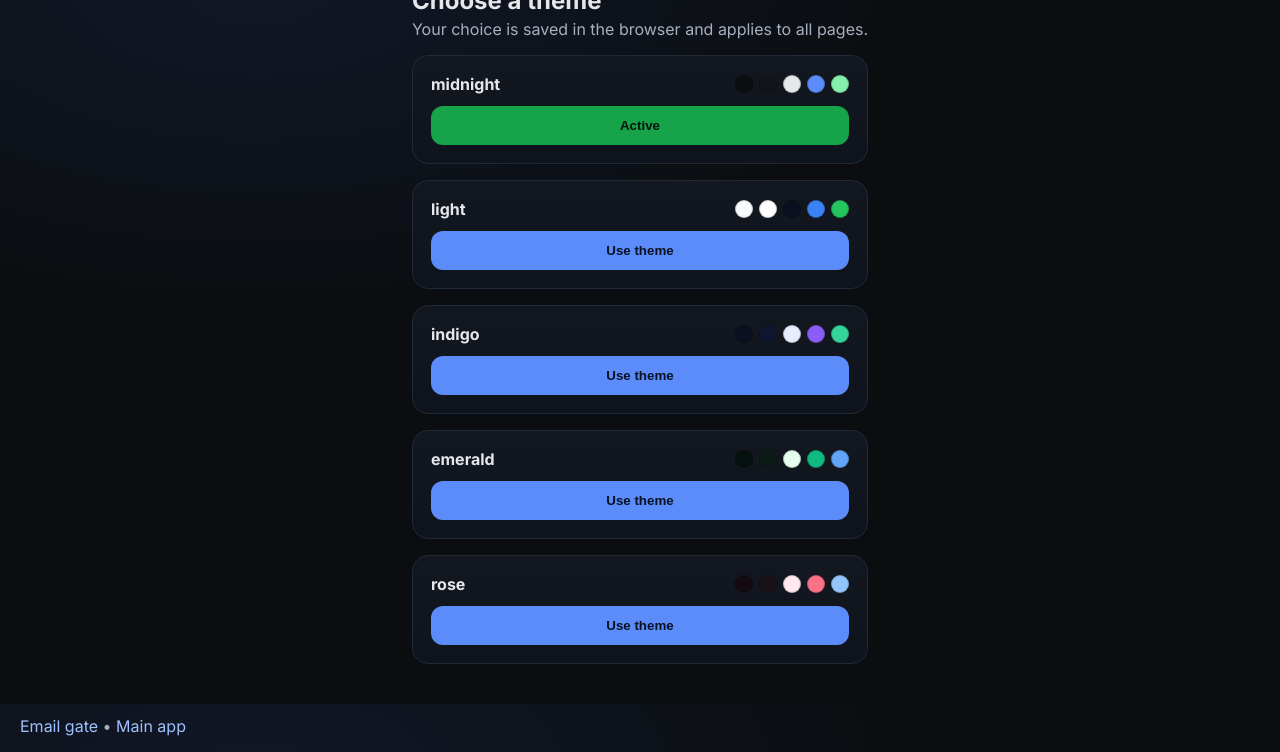
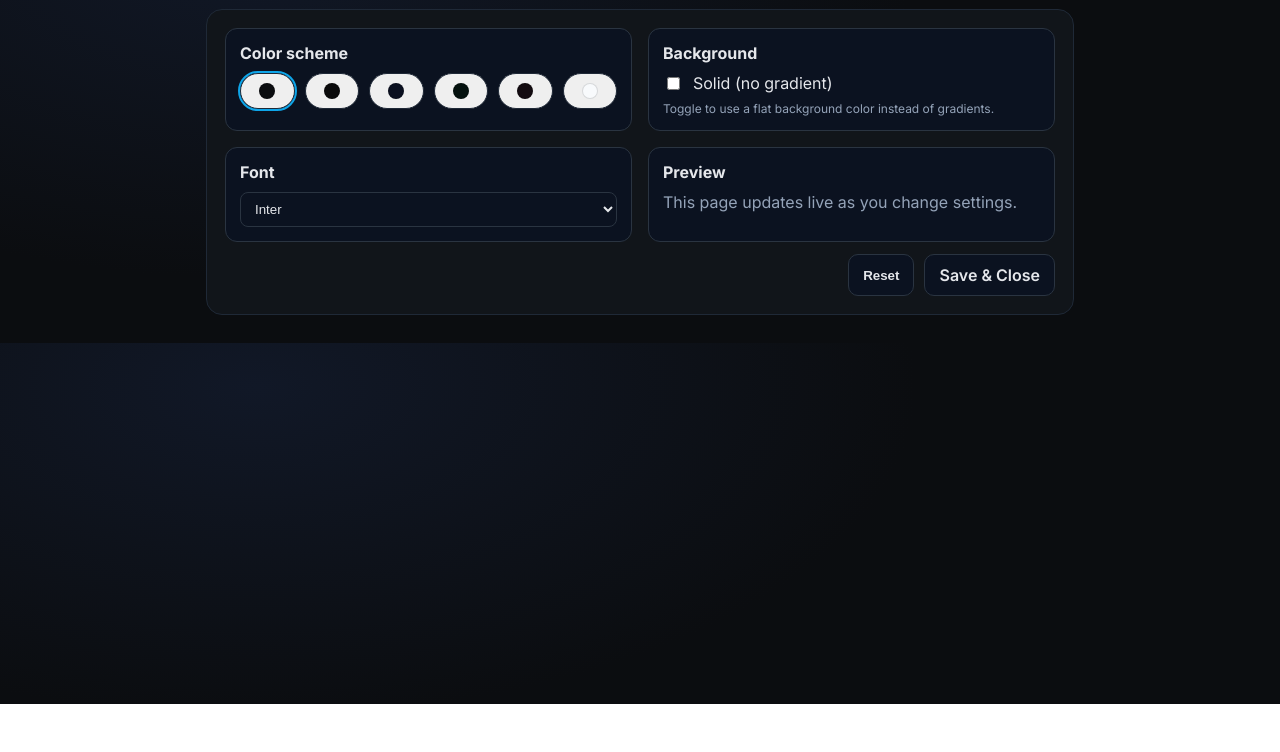
Before and after one commit to mfarhanwaqar-arch/brand-aggregator, a plain HTML site: page theme.html in a window 1280 px wide. Shown: the part 96-848 px from the top of the page. After the commit the page ends 800 px from the top, so only its background shows below. Drawn offline with Linux system fonts and the light colour scheme.

Commit message:
Update theme.html

```diff
--- a/theme.html
+++ b/theme.html
@@ -3,96 +3,179 @@
 <head>
   <meta charset="utf-8" />
   <meta name="viewport" content="width=device-width, initial-scale=1" />
-  <title>Theme • ads crafted</title>
+  <title>Theme Settings • Ads Tools</title>
+
   <link rel="preconnect" href="https://fonts.googleapis.com">
   <link rel="preconnect" href="https://fonts.gstatic.com" crossorigin>
-  <link href="https://fonts.googleapis.com/css2?family=Inter:wght@400;600;700&display=swap" rel="stylesheet">
+  <link href="https://fonts.googleapis.com/css2?family=Inter:wght@400;600;700&family=Plus+Jakarta+Sans:wght@400;600;700&family=Poppins:wght@400;600;700&family=IBM+Plex+Sans:wght@400;600;700&display=swap" rel="stylesheet">
+
+  <!-- Apply saved theme first -->
+  <script>
+    (function(){
+      try{
+        const vars = JSON.parse(localStorage.getItem('ac_theme_vars')||'null');
+        if (vars) Object.entries(vars).forEach(([k,v])=>document.documentElement.style.setProperty(`--${k}`, v));
+        const appBg = localStorage.getItem('ac_theme_appbg');
+        if (appBg) document.documentElement.style.setProperty('--app-bg', appBg);
+        const font = localStorage.getItem('ac_theme_font');
+        if (font) document.documentElement.style.setProperty('--font', font);
+      }catch(e){}
+    })();
+  </script>
+
   <style>
-    :root{--bg:#0b0d10;--panel:#11151a;--text:#e6e7eb;--muted:#a7b0be;--accent:#5b8cfa;--accent2:#86efac;--r:16px}
-    *{box-sizing:border-box} html,body{height:100%}
-    body{margin:0;font-family:Inter,system-ui,-apple-system,Segoe UI,Roboto,Arial;color:var(--text);
-      background:radial-gradient(1200px 600px at 20% 10%,#111827 0%,#0b0d10 55%),linear-gradient(180deg,#0b0d10 0%,#090b0f 100%);
-      display:grid;grid-template-rows:auto 1fr auto;min-height:100vh}
-    header,footer{padding:16px 20px;color:var(--muted)}
-    header a, footer a{color:#9ec1ff;text-decoration:none}
-    .wrap{padding:24px 20px;max-width:1000px;margin:0 auto}
-    h1{margin:6px 0 4px;font-size:24px}
-    p.sub{margin:0 0 16px;color:var(--muted)}
-    .grid{display:grid;grid-template-columns:repeat(auto-fill,minmax(240px,1fr));gap:16px}
-    .card{background:linear-gradient(180deg,#121720 0%,#0f141c 100%);border:1px solid #1f2937;border-radius:var(--r);padding:18px}
-    .row{display:flex;align-items:center;justify-content:space-between;gap:10px}
-    .name{font-weight:700}
-    .swatches{display:flex;gap:6px}
-    .dot{width:18px;height:18px;border-radius:999px;border:1px solid #0003}
-    .btn{margin-top:12px;width:100%;cursor:pointer;border:0;border-radius:12px;padding:12px 14px;font-weight:700;
-      background:var(--accent);color:#081222}
-    .active{background:#16a34a;color:#03140c}
-    .note{margin-top:6px;color:var(--muted);font-size:12px}
+    :root{
+      --bg:#0b0d10;--panel:#11151a;--text:#e6e7eb;--muted:#a7b0be;--line:#1f2937;--brand:#22c55e;--ac:#0ea5e9;
+      --app-bg: radial-gradient(1200px 600px at 20% 10%,#111827 0%,#0b0d10 55%), linear-gradient(180deg,#0b0d10 0%,#090b0f 100%);
+      --font: Inter, system-ui, Arial, sans-serif;
+    }
+    *{box-sizing:border-box}
+    body{margin:0;font-family:var(--font);background:var(--app-bg);color:var(--text)}
+    .wrap{max-width:900px;margin:28px auto;padding:0 16px}
+    header{display:flex;align-items:center;justify-content:space-between;margin-bottom:12px}
+    a.btn,button.btn{appearance:none;border:1px solid #2a3441;background:#0b1220;color:var(--text);padding:10px 14px;border-radius:10px;font-weight:600;text-decoration:none;display:inline-block;cursor:pointer}
+    main{background:var(--panel);border:1px solid var(--line);border-radius:16px;padding:18px}
+    h1{margin:0 0 6px}
+    .muted{color:var(--muted)}
+    .grid{display:grid;grid-template-columns:1fr 1fr;gap:16px}
+    .section{background:#0b1220;border:1px solid #2a3441;border-radius:12px;padding:14px}
+    .section h3{margin:0 0 10px;font-size:16px}
+    .swatches{display:grid;grid-template-columns:repeat(6,1fr);gap:10px}
+    .swatch{height:36px;border-radius:999px;border:1px solid var(--line);cursor:pointer;display:flex;align-items:center;justify-content:center}
+    .swatch .dot{width:16px;height:16px;border-radius:999px;border:1px solid #0002}
+    .swatch.active{outline:2px solid var(--ac)}
+    label.row{display:flex;align-items:center;gap:10px}
+    select{background:#0b1220;border:1px solid #2a3441;color:var(--text);border-radius:8px;padding:8px 10px;width:100%}
+    .footer{display:flex;gap:10px;flex-wrap:wrap;justify-content:flex-end;margin-top:12px}
+    .reset{background:transparent}
   </style>
 </head>
 <body>
-  <header>← <a href="./app.html">Back to app</a></header>
   <div class="wrap">
-    <h1>Choose a theme</h1>
-    <p class="sub">Your choice is saved in the browser and applies to all pages.</p>
+    <header>
+      <div>
+        <h1>Theme Settings</h1>
+        <p class="muted" style="margin:0">Pick colors, background & font. Saved to your browser and applied across pages.</p>
+      </div>
+      <a class="btn" href="./app.html">← Back to App</a>
+    </header>
 
-    <div id="grid" class="grid"></div>
-    <p id="msg" class="note"></p>
+    <main>
+      <div class="grid">
+        <div class="section">
+          <h3>Color scheme</h3>
+          <div id="schemeGrid" class="swatches"></div>
+        </div>
+
+        <div class="section">
+          <h3>Background</h3>
+          <label class="row"><input id="solidBg" type="checkbox"> Solid (no gradient)</label>
+          <p class="muted" style="margin:8px 0 0;font-size:12px">Toggle to use a flat background color instead of gradients.</p>
+        </div>
+
+        <div class="section">
+          <h3>Font</h3>
+          <select id="fontSel">
+            <option value='Inter, system-ui, Arial, sans-serif'>Inter</option>
+            <option value='"Plus Jakarta Sans", Inter, system-ui, Arial, sans-serif'>Plus Jakarta Sans</option>
+            <option value='Poppins, Inter, system-ui, Arial, sans-serif'>Poppins</option>
+            <option value='"IBM Plex Sans", Inter, system-ui, Arial, sans-serif'>IBM Plex Sans</option>
+          </select>
+        </div>
+
+        <div class="section">
+          <h3>Preview</h3>
+          <p class="muted" style="margin:0">This page updates live as you change settings.</p>
+        </div>
+      </div>
+
+      <div class="footer">
+        <button id="resetTheme" class="btn reset" type="button">Reset</button>
+        <a class="btn" href="./app.html">Save & Close</a>
+      </div>
+    </main>
   </div>
-  <footer><a href="./index.html">Email gate</a> • <a href="./app.html">Main app</a></footer>
 
   <script>
+    // Preset palettes
     const THEMES = {
-      midnight:{ // current default
-        bg:"#0b0d10", panel:"#11151a", text:"#e6e7eb", muted:"#a7b0be", accent:"#5b8cfa", accent2:"#86efac"
-      },
-      light:{
-        bg:"#f8fafc", panel:"#ffffff", text:"#0b1020", muted:"#64748b", accent:"#3b82f6", accent2:"#22c55e"
-      },
-      indigo:{
-        bg:"#0b1020", panel:"#0f1630", text:"#e8ecff", muted:"#a5b4fc", accent:"#8b5cf6", accent2:"#34d399"
-      },
-      emerald:{
-        bg:"#04110e", panel:"#0b1a16", text:"#e6ffee", muted:"#8bb3a8", accent:"#10b981", accent2:"#60a5fa"
-      },
-      rose:{
-        bg:"#130b10", panel:"#1a1116", text:"#ffe6ef", muted:"#f5a2b4", accent:"#fb7185", accent2:"#93c5fd"
-      }
+      midnight:{bg:"#0b0d10", panel:"#11151a", text:"#e5e7eb", muted:"#94a3b8", line:"#1f2937", brand:"#22c55e", ac:"#0ea5e9",
+        gradient:"radial-gradient(1200px 600px at 20% 10%,#111827 0%,#0b0d10 55%),linear-gradient(180deg,#0b0d10 0%,#090b0f 100%)"},
+      charcoal:{bg:"#0a0a0b", panel:"#121214", text:"#e6e6e7", muted:"#a1a1aa", line:"#232327", brand:"#10b981", ac:"#38bdf8",
+        gradient:"linear-gradient(180deg,#0a0a0b,#141418)"},
+      indigo:{bg:"#0b1020", panel:"#0f1630", text:"#e8ecff", muted:"#a5b4fc", line:"#2a3150", brand:"#8b5cf6", ac:"#34d399",
+        gradient:"radial-gradient(900px 480px at 15% 10%,#192044 0%,#0b1020 60%)"},
+      emerald:{bg:"#04110e", panel:"#0b1a16", text:"#e6ffee", muted:"#8bb3a8", line:"#1a2a24", brand:"#10b981", ac:"#60a5fa",
+        gradient:"linear-gradient(180deg,#04110e,#0a1613)"},
+      rose:{bg:"#130b10", panel:"#1a1116", text:"#ffe6ef", muted:"#f5a2b4", line:"#2a1a22", brand:"#fb7185", ac:"#93c5fd",
+        gradient:"radial-gradient(1000px 520px at 20% 0%,#2a1622 0%,#130b10 60%)"},
+      light:{bg:"#f8fafc", panel:"#ffffff", text:"#0b1020", muted:"#64748b", line:"#e2e8f0", brand:"#16a34a", ac:"#2563eb",
+        gradient:"linear-gradient(180deg,#f8fafc,#eef2f7)"}
     };
 
-    const grid = document.getElementById('grid');
-    const msg  = document.getElementById('msg');
-    const current = (localStorage.getItem('ac_theme')||'midnight');
+    const schemeGrid = document.getElementById('schemeGrid');
+    const solidBg = document.getElementById('solidBg');
+    const fontSel = document.getElementById('fontSel');
+    const resetTheme = document.getElementById('resetTheme');
 
-    function applyTheme(vars){
-      const r=document.documentElement;
-      Object.entries(vars).forEach(([k,v])=>r.style.setProperty(`--${k}`,v));
-      localStorage.setItem('ac_theme_vars', JSON.stringify(vars));
+    const order = ["midnight","charcoal","indigo","emerald","rose","light"];
+    schemeGrid.innerHTML = order.map(k=>{
+      const v = THEMES[k];
+      return `<button type="button" class="swatch" data-key="${k}" title="${k}">
+        <span class="dot" style="background:${v.bg}"></span>
+      </button>`;
+    }).join('');
+
+    function applyTheme(key, solid){
+      const v = THEMES[key] || THEMES.midnight;
+      const r = document.documentElement;
+      r.style.setProperty('--bg', v.bg);
+      r.style.setProperty('--panel', v.panel);
+      r.style.setProperty('--text', v.text);
+      r.style.setProperty('--muted', v.muted);
+      r.style.setProperty('--line', v.line);
+      r.style.setProperty('--brand', v.brand);
+      r.style.setProperty('--ac', v.ac);
+      r.style.setProperty('--app-bg', solid ? v.bg : v.gradient);
+      localStorage.setItem('ac_theme_vars', JSON.stringify({bg:v.bg,panel:v.panel,text:v.text,muted:v.muted,line:v.line,brand:v.brand,ac:v.ac}));
+      localStorage.setItem('ac_theme_appbg', solid ? v.bg : v.gradient);
+      localStorage.setItem('ac_theme_key', key);
+      document.querySelectorAll('.swatch').forEach(b=>b.classList.toggle('active', b.dataset.key===key));
+    }
+    function applyFont(fontVal){
+      document.documentElement.style.setProperty('--font', fontVal);
+      localStorage.setItem('ac_theme_font', fontVal);
     }
 
-    function pickTheme(key){
-      localStorage.setItem('ac_theme', key);
-      applyTheme(THEMES[key]);
-      msg.textContent = `Theme set to “${key}”. Open the app to see it applied.`;
-      [...document.querySelectorAll('.btn')].forEach(b=>b.classList.remove('active'));
-      const btn=document.getElementById('btn-'+key); if(btn) btn.classList.add('active');
-    }
+    // Load saved state
+    (function init(){
+      const savedKey = localStorage.getItem('ac_theme_key') || 'midnight';
+      const savedBg = localStorage.getItem('ac_theme_appbg');
+      const solid = savedBg ? savedBg === (THEMES[savedKey]?.bg) : false;
+      applyTheme(savedKey, solid);
+      solidBg.checked = solid;
+      document.querySelectorAll('.swatch').forEach(b=>b.classList.toggle('active', b.dataset.key===savedKey));
 
-    // Render cards
-    grid.innerHTML = Object.entries(THEMES).map(([key,vars])=>{
-      const dots = [vars.bg,vars.panel,vars.text,vars.accent,vars.accent2]
-        .map(c=>`<span class="dot" style="background:${c}"></span>`).join('');
-      const active = current===key ? 'active' : '';
-      return `<div class="card">
-        <div class="row"><div class="name">${key}</div><div class="swatches">${dots}</div></div>
-        <button id="btn-${key}" class="btn ${active}" onclick="pickTheme('${key}')">${active?'Active':'Use theme'}</button>
-      </div>`;
-    }).join('');
+      const savedFont = localStorage.getItem('ac_theme_font');
+      if (savedFont) fontSel.value = savedFont;
+    })();
 
-    // Apply current theme immediately on this page
-    const savedVars = localStorage.getItem('ac_theme_vars');
-    if (savedVars) applyTheme(JSON.parse(savedVars));
-    else applyTheme(THEMES[current]);
+    schemeGrid.addEventListener('click', e=>{
+      const btn = e.target.closest('.swatch'); if(!btn) return;
+      applyTheme(btn.dataset.key, solidBg.checked);
+    });
+    solidBg.addEventListener('change', ()=>{
+      const key = localStorage.getItem('ac_theme_key') || 'midnight';
+      applyTheme(key, solidBg.checked);
+    });
+    fontSel.addEventListener('change', ()=>applyFont(fontSel.value));
+    resetTheme.addEventListener('click', ()=>{
+      applyTheme('midnight', false);
+      applyFont('Inter, system-ui, Arial, sans-serif');
+    });
+
+    // Keyboard: Alt+T returns to app
+    window.addEventListener('keydown', e=>{ if(e.altKey && (e.key==='t' || e.key==='T')) location.href='./app.html'; });
   </script>
 </body>
 </html>
```
